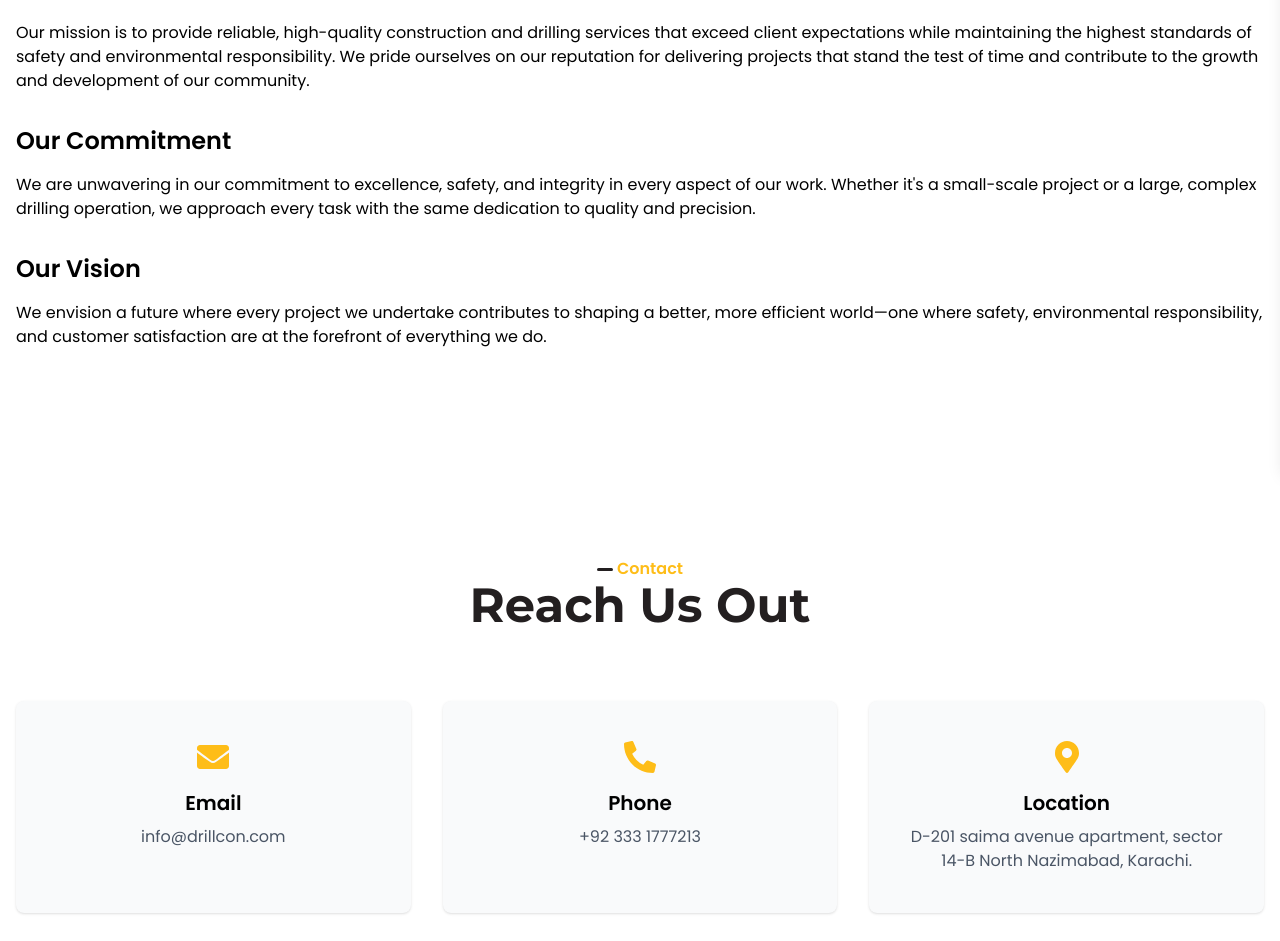
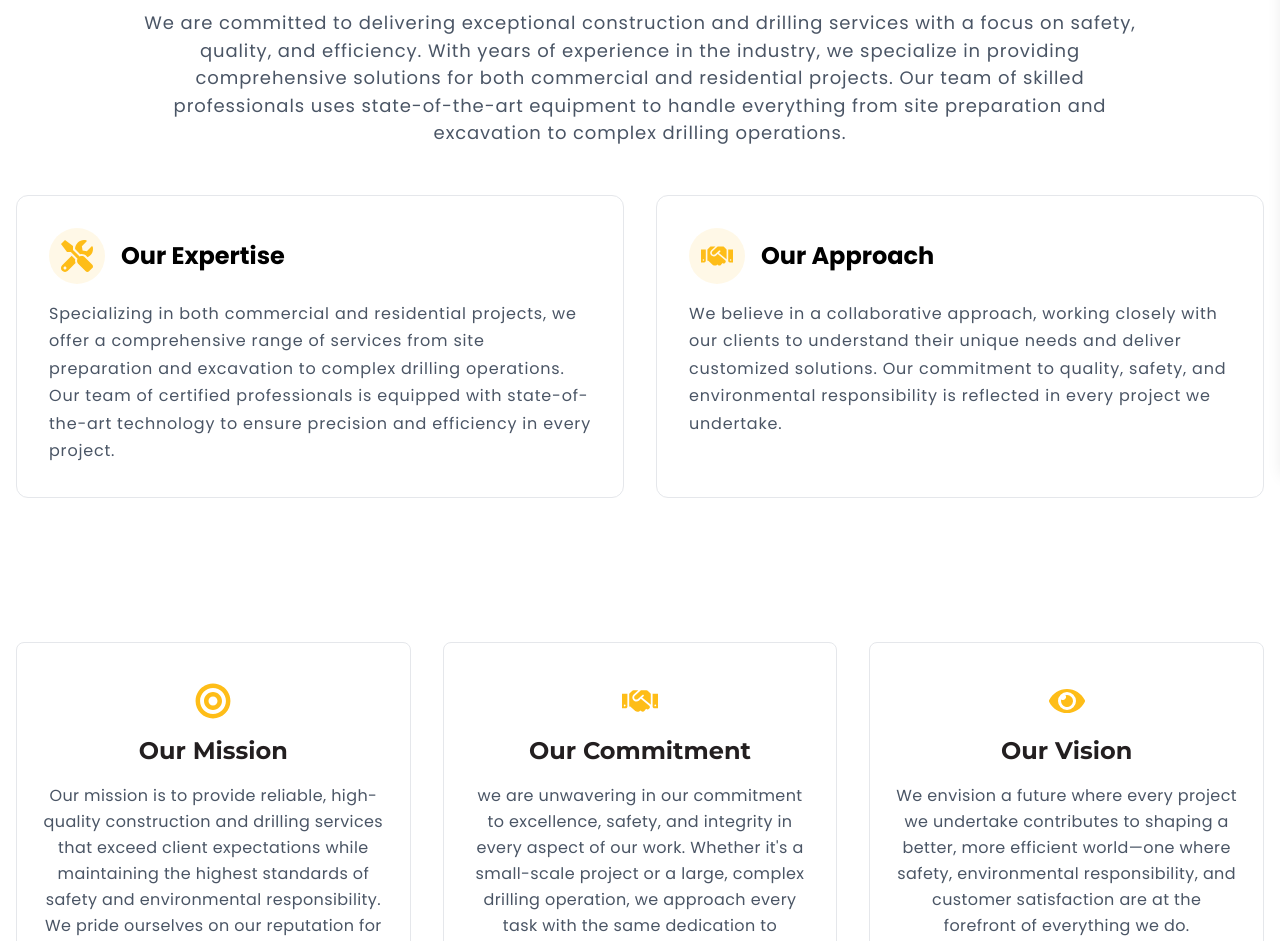
Before and after one commit to ZaidAhmed2003/drillcon-website, a Next.js app: page /about in a window 1280 px wide. Shown: the part 331-1272 px from the top of the page. Built offline with nearby package versions, Linux system fonts and the light colour scheme.

Commit message:
`Refactor About page layout and content`

```diff
--- a/src/app/about/page.tsx
+++ b/src/app/about/page.tsx
@@ -1,54 +1,99 @@
 import { Contact } from "@/components";
+import { aboutContent } from "@/constants/content";
+import { FaHandshake, FaTools } from "react-icons/fa";
 
 const Page = () => {
   return (
     <>
-      <div className="container mx-auto px-4 py-8">
-        <h1 className="text-3xl font-bold mb-4">Who Are We?</h1>
-        <p className="mb-8">
+      <section className="container mx-auto px-4 my-36">
+        <div className="text-center">
+          <h1 className="text-4xl md:text-5xl font-bold bg-gradient-to-r from-primary to-secondary bg-clip-text text-transparent mb-8">
+            Who Are We?
+          </h1>
+          <p className="text-lg tracking-wider leading-[27.5px] mb-12 text-gray-600 max-w-5xl mx-auto">
             We are committed to delivering exceptional construction and drilling
             services with a focus on safety, quality, and efficiency. With years
             of experience in the industry, we specialize in providing
-          comprehensive solutions for both commercial and residential projects.
-          Our team of skilled professionals uses state-of-the-art equipment to
-          handle everything from site preparation and excavation to complex
-          drilling operations.
+            comprehensive solutions for both commercial and residential
+            projects. Our team of skilled professionals uses state-of-the-art
+            equipment to handle everything from site preparation and excavation
+            to complex drilling operations.
           </p>
-
-        <div className="space-y-8">
-          <section>
-            <h2 className="text-2xl font-semibold mb-4">Our Mission</h2>
-            <p>
-              Our mission is to provide reliable, high-quality construction and
-              drilling services that exceed client expectations while
-              maintaining the highest standards of safety and environmental
-              responsibility. We pride ourselves on our reputation for
-              delivering projects that stand the test of time and contribute to
-              the growth and development of our community.
+          <div className="grid grid-cols-1 lg:grid-cols-2 gap-8  mx-auto">
+            <div className="bg-white p-8 rounded-xl border border-gray-200">
+              <div className="flex items-center gap-4 mb-4">
+                <div className="p-3 bg-primary/10 rounded-full">
+                  <FaTools className="w-8 h-8 text-primary" />
+                </div>
+                <h3 className="text-2xl font-bold">Our Expertise</h3>
+              </div>
+              <p className="text-gray-600 text-left tracking-wider leading-[27.5px]">
+                Specializing in both commercial and residential projects, we
+                offer a comprehensive range of services from site preparation
+                and excavation to complex drilling operations. Our team of
+                certified professionals is equipped with state-of-the-art
+                technology to ensure precision and efficiency in every project.
               </p>
+            </div>
+            <div className="bg-white p-8 border border-gray-200 rounded-xl ">
+              <div className="flex items-center gap-4 mb-4">
+                <div className="p-3 bg-primary/10 rounded-full">
+                  <FaHandshake className="w-8 h-8 text-primary" />
+                </div>
+                <h3 className="text-2xl font-bold">Our Approach</h3>
+              </div>
+              <p className="text-gray-600 text-left tracking-wider leading-[27.5px]">
+                We believe in a collaborative approach, working closely with our
+                clients to understand their unique needs and deliver customized
+                solutions. Our commitment to quality, safety, and environmental
+                responsibility is reflected in every project we undertake.
+              </p>
+            </div>
+          </div>
+        </div>
       </section>
 
-          <section>
-            <h2 className="text-2xl font-semibold mb-4">Our Commitment</h2>
-            <p>
-              We are unwavering in our commitment to excellence, safety, and
-              integrity in every aspect of our work. Whether it's a small-scale
-              project or a large, complex drilling operation, we approach every
-              task with the same dedication to quality and precision.
+      <section className="container mx-auto px-4 my-36">
+        <div className="">
+          <div className="grid grid-cols-1 md:grid-cols-3 gap-8">
+            <div className="text-center p-6  py-10  border border-gray-200 rounded-lg">
+              <div className="flex justify-center text-4xl text-primary mb-4">
+                {aboutContent.mission.icon}
+              </div>
+              <h2 className="text-2xl font-bold mb-4 font-montserrat text-secondary ">
+                {aboutContent.mission.title}
+              </h2>
+              <p className="text-gray-600 tracking-wide leading-relaxed">
+                {aboutContent.mission.description}
               </p>
-          </section>
+            </div>
 
-          <section>
-            <h2 className="text-2xl font-semibold mb-4">Our Vision</h2>
-            <p>
-              We envision a future where every project we undertake contributes
-              to shaping a better, more efficient world—one where safety,
-              environmental responsibility, and customer satisfaction are at the
-              forefront of everything we do.
+            <div className="text-center p-6 py-10 border border-gray-200 rounded-lg">
+              <div className="flex justify-center text-4xl text-primary mb-4">
+                {aboutContent.commitment.icon}
+              </div>
+              <h2 className="text-2xl font-bold mb-4 font-montserrat text-secondary ">
+                {aboutContent.commitment.title}
+              </h2>
+              <p className="text-gray-600 tracking-wide leading-relaxed">
+                {aboutContent.commitment.description}
               </p>
-          </section>
+            </div>
+
+            <div className="text-center p-6  py-10  border border-gray-200 rounded-lg">
+              <div className="flex justify-center text-4xl text-primary mb-4">
+                {aboutContent.vision.icon}
+              </div>
+              <h2 className="text-2xl font-bold mb-4 font-montserrat text-secondary ">
+                {aboutContent.vision.title}
+              </h2>
+              <p className="text-gray-600 tracking-wide leading-relaxed">
+                {aboutContent.vision.description}
+              </p>
             </div>
           </div>
+        </div>
+      </section>
 
       <Contact />
     </>
--- a/src/components/Home/About.tsx
+++ b/src/components/Home/About.tsx
@@ -26,7 +26,7 @@ const About = () => {
                 DRILLCON Your Trusted Partner in Drilling & Construction
                 Solutions.
               </h2>
-              <p className="tracking-wider leading-[27.5px]">
+              <p className="tracking-wider leading-[27.5px] text-gray-600">
                 At DRILLCON, we combine innovative engineering, state-of-the-art
                 technology, and a dedicated workforce to deliver top-tier
                 drilling and construction solutions. With over eight years of
--- a/src/components/Home/Hero.tsx
+++ b/src/components/Home/Hero.tsx
@@ -22,7 +22,7 @@ const Hero = () => {
           <h3 className="mb-4 text-2xl font-semibold md:text-3xl">
             Your Trusted Partner in Drilling and Construction Solutions
           </h3>
-          <p className="mx-auto max-w-3xl">
+          <p className="mx-auto max-w-3xl text-lg leading-relaxed">
             At DRILLCON, we offer expert drilling and construction services.
             Backed by years of experience and advanced technology, we ensure
             efficient, safe, and timely project execution tailored to your
--- a/src/constants/content.tsx
+++ b/src/constants/content.tsx
@@ -4,6 +4,9 @@ import {
   FaWhatsapp,
   FaInstagram,
   FaPhoneAlt,
+  FaBullseye,
+  FaHandshake,
+  FaEye,
 } from "react-icons/fa";
 
 // ==============================
@@ -43,4 +46,25 @@ const contactContent = {
 // EXPORTS
 // ==============================
 
-export { contactContent };
+const aboutContent = {
+  mission: {
+    icon: <FaBullseye />,
+    title: "Our Mission",
+    description:
+      "Our mission is to provide reliable, high-quality construction and drilling services that exceed client expectations while maintaining the highest standards of safety and environmental responsibility. We pride ourselves on our reputation for delivering projects that stand the test of time and contribute to the growth and development of our community.",
+  },
+  commitment: {
+    icon: <FaHandshake />,
+    title: "Our Commitment",
+    description:
+      "we are unwavering in our commitment to excellence, safety, and integrity in every aspect of our work. Whether it's a small-scale project or a large, complex drilling operation, we approach every task with the same dedication to quality and precision.",
+  },
+  vision: {
+    icon: <FaEye />,
+    title: "Our Vision",
+    description:
+      "We envision a future where every project we undertake contributes to shaping a better, more efficient world—one where safety, environmental responsibility, and customer satisfaction are at the forefront of everything we do.",
+  },
+};
+
+export { contactContent, aboutContent };
```
Lines whose indentation alone changed are shown as unchanged.
